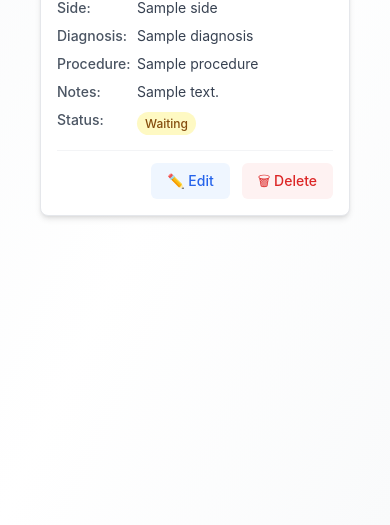
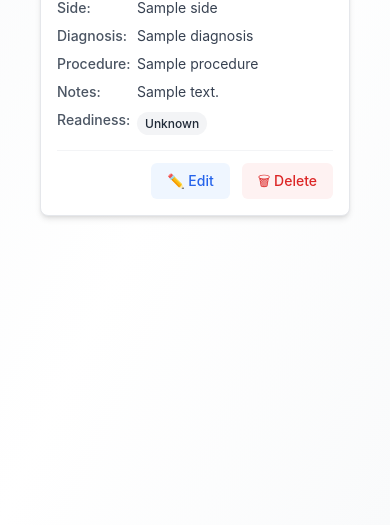
Before and after one commit to alqaseer/clinic, a Django app: template core/templates/booked_cases.html in a window 390 px wide. Shown: the part 319-844 px from the top of the page. Run offline with Django 5.2, Linux system fonts and the light colour scheme; the template is opened without the code that fills it: most values are stand-ins (such as "Sample title", 1, 10 or a date in 2020); some libraries are stand-ins or nearby versions.

Commit message:
mobile booked list5

```diff
--- a/core/templates/booked_cases.html
+++ b/core/templates/booked_cases.html
@@ -31,7 +31,7 @@
                             <th class="px-4 py-2 text-left text-sm font-medium text-gray-600">Side</th>
                             <th class="px-4 py-2 text-left text-sm font-medium text-gray-600">Procedure</th>
                             <th class="px-4 py-2 text-left text-sm font-medium text-gray-600">Notes</th>
-                            <th class="px-4 py-2 text-center text-sm font-medium text-gray-600">Status</th>
+                            <th class="px-4 py-2 text-center text-sm font-medium text-gray-600">Readiness</th>
                             <th class="px-4 py-2 text-center text-sm font-medium text-gray-600">Photo</th>
                             <th class="px-4 py-2 text-center text-sm font-medium text-gray-600">Actions</th>
                         </tr>
@@ -46,14 +46,14 @@
                             <td class="px-4 py-2 text-sm text-gray-700">{{ case.procedure }}</td>
                             <td class="px-4 py-2 text-sm text-gray-700">{{ case.notes }}</td>
                             <td class="px-4 py-2 text-center">
-                                {% if case.status == "waiting" %}
+                                {% if case.readiness == "waiting" %}
                                     <span class="bg-yellow-100 text-yellow-800 px-2 py-1 rounded-full text-xs font-medium">Waiting</span>
-                                {% elif case.status == "sent_for_anesthesia" %}
+                                {% elif case.readiness == "sent_for_anesthesia" %}
                                     <span class="bg-blue-100 text-blue-800 px-2 py-1 rounded-full text-xs font-medium">Sent for Anesthesia</span>
-                                {% elif case.status == "ready" %}
+                                {% elif case.readiness == "ready" %}
                                     <span class="bg-green-100 text-green-800 px-2 py-1 rounded-full text-xs font-medium">Ready</span>
                                 {% else %}
-                                    <span class="bg-gray-100 text-gray-800 px-2 py-1 rounded-full text-xs font-medium">{{ case.status|default:"Unknown" }}</span>
+                                    <span class="bg-gray-100 text-gray-800 px-2 py-1 rounded-full text-xs font-medium">{{ case.readiness|default:"Unknown" }}</span>
                                 {% endif %}
                             </td>
                             <td class="px-4 py-2 text-center">
@@ -137,16 +137,16 @@
                         </div>
                         {% endif %}
                         <div class="flex">
-                            <span class="text-sm font-medium text-gray-600 w-20 flex-shrink-0">Status:</span>
+                            <span class="text-sm font-medium text-gray-600 w-20 flex-shrink-0">Readiness:</span>
                             <div>
-                                {% if case.status == "waiting" %}
+                                {% if case.readiness == "waiting" %}
                                     <span class="bg-yellow-100 text-yellow-800 px-2 py-1 rounded-full text-xs font-medium">Waiting</span>
-                                {% elif case.status == "sent_for_anesthesia" %}
+                                {% elif case.readiness == "sent_for_anesthesia" %}
                                     <span class="bg-blue-100 text-blue-800 px-2 py-1 rounded-full text-xs font-medium">Sent for Anesthesia</span>
-                                {% elif case.status == "ready" %}
+                                {% elif case.readiness == "ready" %}
                                     <span class="bg-green-100 text-green-800 px-2 py-1 rounded-full text-xs font-medium">Ready</span>
                                 {% else %}
-                                    <span class="bg-gray-100 text-gray-800 px-2 py-1 rounded-full text-xs font-medium">{{ case.status|default:"Unknown" }}</span>
+                                    <span class="bg-gray-100 text-gray-800 px-2 py-1 rounded-full text-xs font-medium">{{ case.readiness|default:"Unknown" }}</span>
                                 {% endif %}
                             </div>
                         </div>
```
